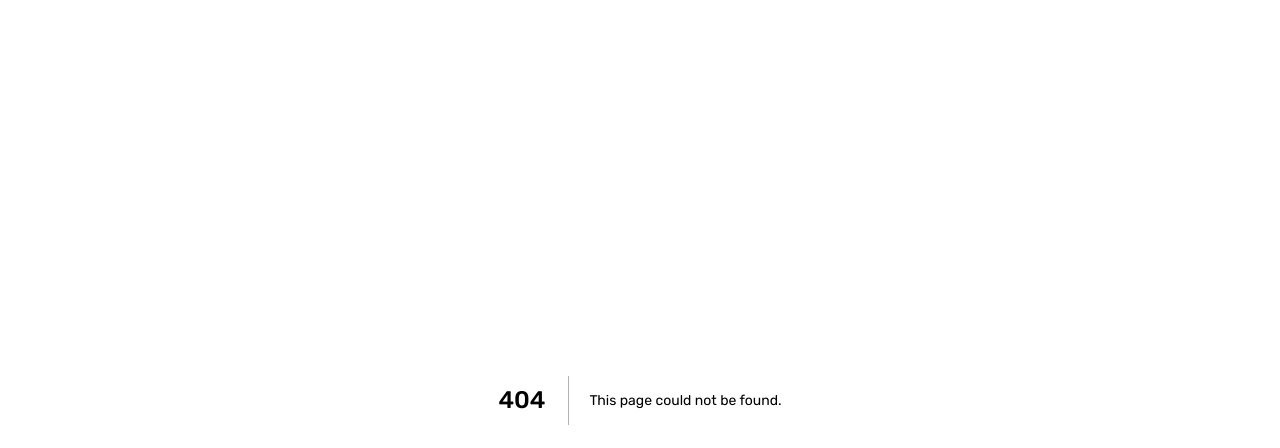
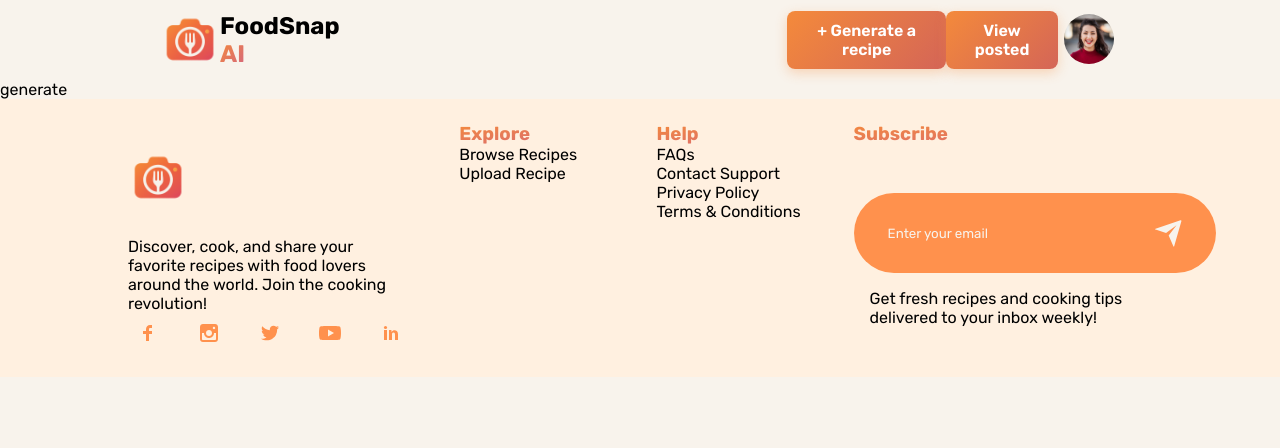
Before and after one commit to mossimka/FoodSnapAI, a Next.js app in the folder frontend/: page /generate in a window 1280 px wide. Before the commit this address had no page. Shown: the top 448 px of the page. Built offline with nearby package versions, Linux system fonts and the light colour scheme.

Commit message:
pages initialization

```diff
--- /dev/null
+++ b/frontend/src/app/generate/page.tsx
@@ -0,0 +1,5 @@
+import React from 'react'
+
+export default function GeneratePage() {
+  return <div>generate</div>;
+}
--- a/frontend/src/app/layout.tsx
+++ b/frontend/src/app/layout.tsx
@@ -1,6 +1,9 @@
 import type { Metadata } from "next";
 import { Rubik } from 'next/font/google';
+
 import "./globals.css";
+import { Navbar } from "@/components/Navbar/Navbar";
+import { Footer } from '@/components/Footer/Footer';
 
 const rubik = Rubik({
   subsets: ['latin', 'cyrillic'],
@@ -23,7 +26,9 @@ export default function RootLayout({
   return (
     <html lang="en">
       <body className={rubik.variable}>
+        <Navbar />
         {children}
+        <Footer />
       </body>
     </html>
   );
--- a/frontend/src/app/page.tsx
+++ b/frontend/src/app/page.tsx
@@ -2,7 +2,7 @@ import React from "react";
 //import Image from "next/image";
 
 import Styles from "./page.module.css";
-import { Navbar } from "@/components/Navbar/Navbar"
+import { Navbar } from "@/components/Navbar/Navbar";
 import { HeroSection } from "@/components/HeroSection/HeroSection";
 import { DropZoneWrapper } from "@/components/DropZoneWrapper/DropZoneWrapper";
 import { Footer } from '@/components/Footer/Footer';
@@ -11,12 +11,10 @@ export default function Home() {
 
   return (
     <>
-      <Navbar />
       <main className={Styles.main}>
         <HeroSection />
         <DropZoneWrapper />
       </main>
-      <Footer />
     </>
   );
 }
--- /dev/null
+++ b/frontend/src/app/posted/page.tsx
@@ -0,0 +1,6 @@
+import React from 'react'
+
+
+export default function PostedPage() {
+  return <div>Posted</div>;
+}
--- /dev/null
+++ b/frontend/src/app/profile/page.tsx
@@ -0,0 +1,6 @@
+import React from 'react'
+
+
+export default function ProfilePage() {
+  return <div>Profile</div>;
+}
--- a/frontend/src/components/Navbar/Navbar.module.css
+++ b/frontend/src/components/Navbar/Navbar.module.css
@@ -15,6 +15,10 @@
     justify-content: space-around;
 }
 
+.logoLink{
+    color: black;
+    text-decoration: none;
+}
 .user {
     border-radius: 50%;
 }
--- a/frontend/src/components/Navbar/Navbar.tsx
+++ b/frontend/src/components/Navbar/Navbar.tsx
@@ -1,6 +1,7 @@
 "use client";
 
 import React, { useState } from "react";
+import Link from "next/link";
 import Image from "next/image";
 import { AnimatePresence } from "framer-motion";
 
@@ -13,6 +14,7 @@ export const Navbar: React.FC = () => {
 
   return (
     <header className={Styles.header}>
+      <Link href="/" className={Styles.logoLink}>
         <section className={Styles.logoSection}>
           <Image
             src="/images/logo.png"
@@ -23,6 +25,7 @@ export const Navbar: React.FC = () => {
           />
           <h1>FoodSnap <span className="gradientText">AI</span></h1>
         </section>
+      </Link>
       <nav className={Styles.nav}>
         <NavButton text="+ Generate a recipe" link="/generate" />
         <NavButton text="View posted" link="/posted" />
```
Also changed, not shown: frontend/src/app/generate/generate.module.css (added), frontend/src/app/posted/posted.module.css (added), frontend/src/app/profile/profile.module.css (added), frontend/src/app/settings/settings.module.css (added), frontend/src/app/settings/settings.tsx (added). Lines whose indentation alone changed are shown as unchanged.
